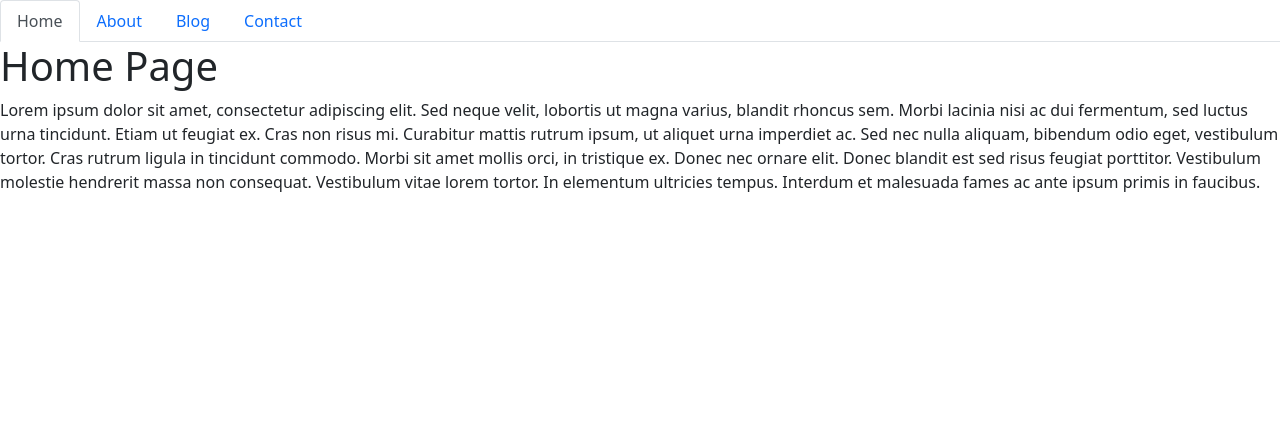
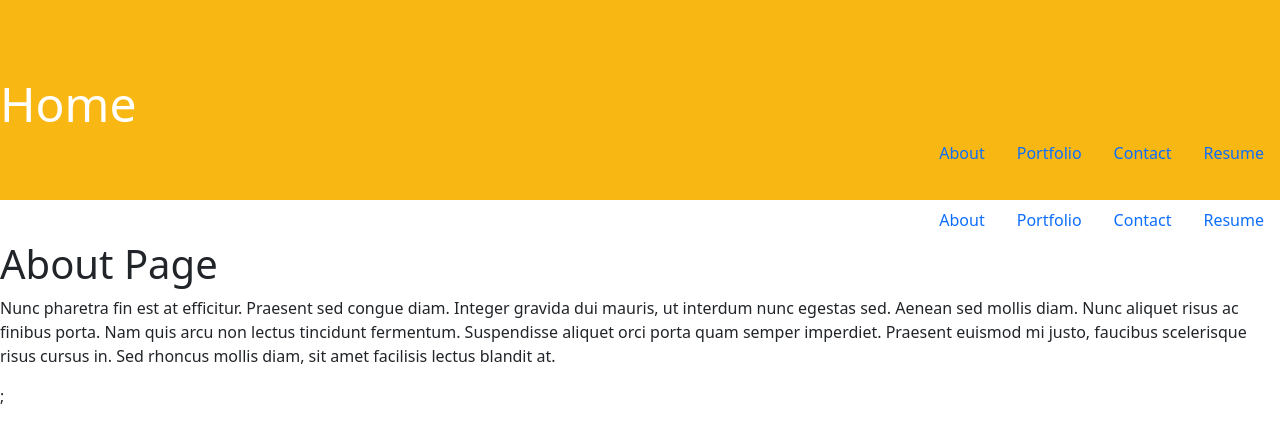
Before and after one commit to dwarrick91/My_React-Portfolio, a React (Create React App) app: page / in a window 1280 px wide. Shown: the top 442 px of the page. Built offline with nearby package versions, Linux system fonts and the light colour scheme.

Commit message:
added header section

```diff
--- a/src/App.js
+++ b/src/App.js
@@ -1,6 +1,12 @@
 import React from "react";
 import PortfolioContainer from "./components/PortfolioContainer";
+import Header from "./components/Header";
 
-const App = () => <PortfolioContainer />;
+const App = () =>
+<div>
+<Header />
+<PortfolioContainer />;
+
+</div>
 
 export default App;
--- /dev/null
+++ b/src/components/Header.js
@@ -0,0 +1,13 @@
+import React from "react";
+import '../styles/Header.css'
+import NavTabs from "./NavTabs";
+function Header() {
+    return (
+      <header className="header">
+        <h1>Home</h1>
+        <NavTabs />
+
+      </header>
+    );
+  }
+export default Header;
--- a/src/components/NavTabs.js
+++ b/src/components/NavTabs.js
@@ -4,49 +4,53 @@ import React from 'react';
 
 function NavTabs({ currentPage, handlePageChange }) {
   return (
-    <ul className="nav nav-tabs">
+    <ul className="nav justify-content-end">
       <li className="nav-item">
         <a
-          href="#home"
-          onClick={() => handlePageChange('Home')}
-          //*  TODO: BONUS: Add a comment explaining what kind of operator this is and what it is checking for
-
-          className={currentPage === 'Home' ? 'nav-link active' : 'nav-link'}
-        >
-          Home
-        </a>
-      </li>
-      <li className="nav-item">
-        <a
+        className="nav-link"
           href="#about"
           onClick={() => handlePageChange('About')}
           //  TODO: Add a comment explaining what this logic is doing
 
-          className={currentPage === 'About' ? 'nav-link active' : 'nav-link'}
+
         >
           About
         </a>
       </li>
       <li className="nav-item">
         <a
-          href="#blog"
-          onClick={() => handlePageChange('Blog')}
+        className="nav-link"
+          href="#portfolio"
+          onClick={() => handlePageChange('Portfolio')}
           //  TODO: Add a comment explaining what this logic is doing
 
-          className={currentPage === 'Blog' ? 'nav-link active' : 'nav-link'}
+
         >
-          Blog
+          Portfolio
         </a>
       </li>
       <li className="nav-item">
         <a
+        className="nav-link"
           href="#contact"
           //  TODO: Add a comment explaining what this logic is doing
 
           onClick={() => handlePageChange('Contact')}
-          className={currentPage === 'Contact' ? 'nav-link active' : 'nav-link'}
+
         >
           Contact
+        </a>
+      </li>
+      <li className="nav-item">
+        <a
+        className="nav-link"
+          href="https://drive.google.com/file/d/13UCva8mwTzxD8bFvZCHREAAOSz7qzq5l/view?usp=sharinge"
+          onClick={() => handlePageChange('Resume')}
+          //*  TODO: BONUS: Add a comment explaining what kind of operator this is and what it is checking for
+
+
+        >
+          Resume
         </a>
       </li>
     </ul>
--- a/src/components/PortfolioContainer.js
+++ b/src/components/PortfolioContainer.js
@@ -1,23 +1,19 @@
 import React, { useState } from 'react';
 import NavTabs from './NavTabs';
-import Home from './pages/Home';
 import About from './pages/About';
-import Blog from './pages/Blog';
 import Contact from './pages/Contact';
+import Portfolio from './pages/Portfolio';
 
 export default function PortfolioContainer() {
-  const [currentPage, setCurrentPage] = useState('Home');
+  const [currentPage, setCurrentPage] = useState('About');
 
   // TODO: Add a comment describing the functionality of this method
   const renderPage = () => {
-    if (currentPage === 'Home') {
-      return <Home />;
-    }
     if (currentPage === 'About') {
       return <About />;
     }
-    if (currentPage === 'Blog') {
-      return <Blog />;
+    if (currentPage === 'Portfolio') {
+      return <Portfolio />;
     }
     return <Contact />;
   };
@@ -26,10 +22,12 @@ export default function PortfolioContainer() {
 
   return (
     <div>
+
       {/* // TODO: Add a comment describing what we are passing as props */}
       <NavTabs currentPage={currentPage} handlePageChange={handlePageChange} />
       {/* // TODO: Add a comment explaining what is happening on the following line */}
       {renderPage()}
+
     </div>
   );
 }
--- a/src/components/pages/Home.js
+++ /dev/null
@@ -1,21 +0,0 @@
-import React from 'react';
-
-export default function Home() {
-  return (
-    <div>
-      <h1>Home Page</h1>
-      <p>
-        Lorem ipsum dolor sit amet, consectetur adipiscing elit. Sed neque
-        velit, lobortis ut magna varius, blandit rhoncus sem. Morbi lacinia nisi
-        ac dui fermentum, sed luctus urna tincidunt. Etiam ut feugiat ex. Cras
-        non risus mi. Curabitur mattis rutrum ipsum, ut aliquet urna imperdiet
-        ac. Sed nec nulla aliquam, bibendum odio eget, vestibulum tortor. Cras
-        rutrum ligula in tincidunt commodo. Morbi sit amet mollis orci, in
-        tristique ex. Donec nec ornare elit. Donec blandit est sed risus feugiat
-        porttitor. Vestibulum molestie hendrerit massa non consequat. Vestibulum
-        vitae lorem tortor. In elementum ultricies tempus. Interdum et malesuada
-        fames ac ante ipsum primis in faucibus.
-      </p>
-    </div>
-  );
-}
--- a/src/components/pages/Blog.js
+++ b/src/components/pages/Portfolio.js
@@ -1,9 +1,9 @@
 import React from 'react';
 
-export default function Blog() {
+export default function Portfolio() {
   return (
     <div>
-      <h1>Blog Page</h1>
+      <h1>Portfolio</h1>
       <p>
         Donec a volutpat quam. Curabitur nec varius justo, sed rutrum ligula.
         Curabitur pellentesque turpis sit amet eros iaculis, a mollis arcu
--- /dev/null
+++ b/src/styles/Header.css
@@ -0,0 +1,12 @@
+.header {
+  background: #f9b713;
+  height: 200px;
+}
+
+.header h1 {
+  margin: 0;
+  padding-top: 75px;
+  text-align: left;
+  color: white;
+  font-size: 3rem;
+}
```
